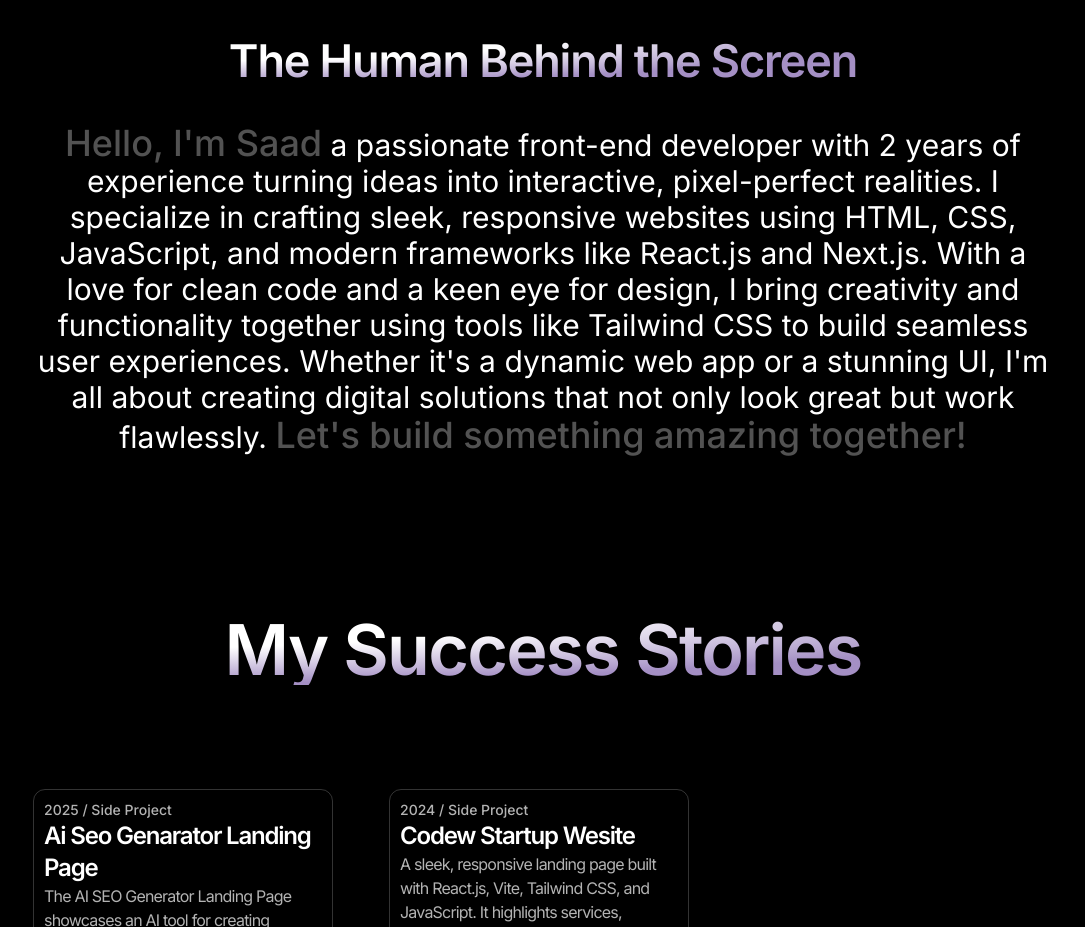
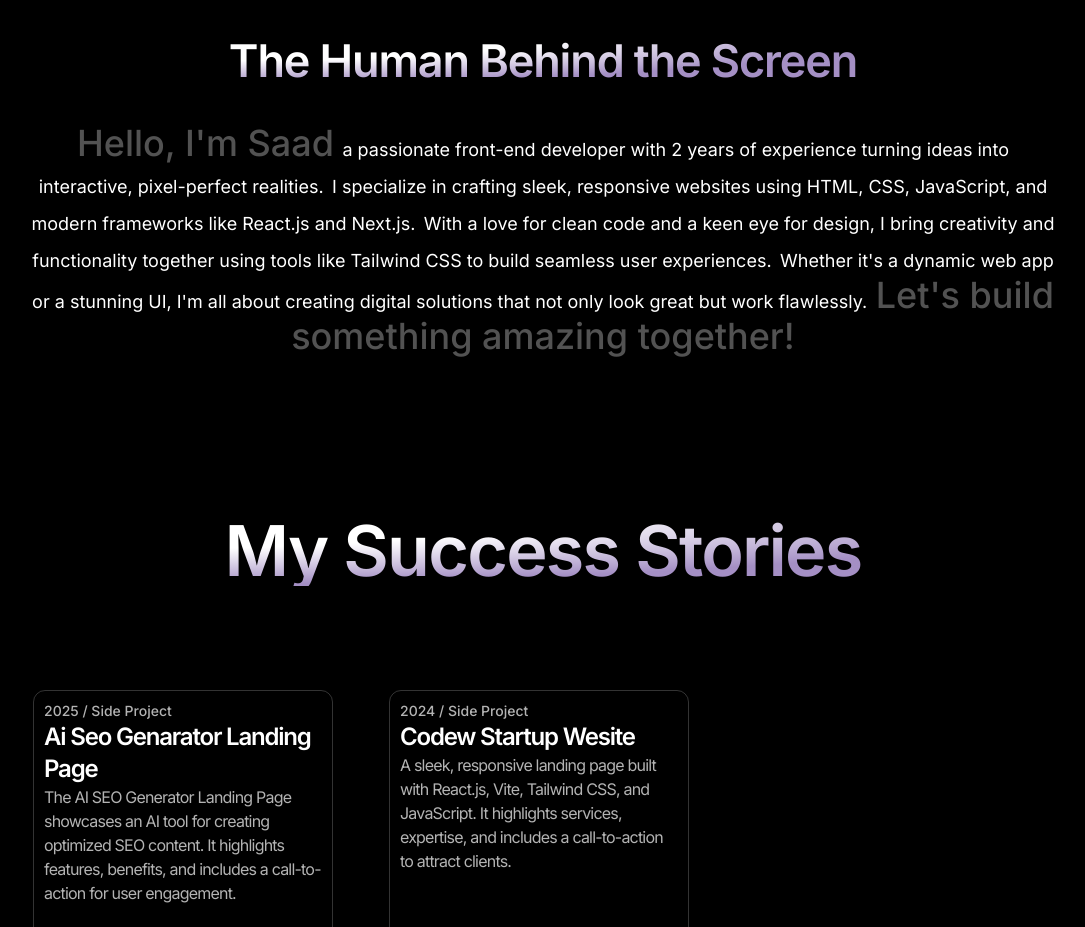
Before and after one commit to SaadAnna/Saad_Anna_Portfolio, a Next.js app: page / in a window 1280 px wide. Shown: the part 1680-2607 px from the top of the page, without its empty margins (97-1182 px from the left). Built offline with nearby package versions, Linux system fonts and the light colour scheme.

Commit message:
Update The Content In The About Section

```diff
--- a/src/sections/About.tsx
+++ b/src/sections/About.tsx
@@ -74,20 +74,20 @@ export const About = () => {
             className="lg:text-3xl md:text-2xl sm:text-xl max-w-5xl font-normal mx-auto text-center"
           >
             <span className="always-white">Hello, I&apos;m Saad</span>{" "}
-            <span className="animate-span">
+            <span className="animate-span sm:text-lg">
               a passionate front-end developer with 2 years of experience
               turning ideas into interactive, pixel-perfect realities.
             </span>{" "}
-            <span className="animate-span">
+            <span className="animate-span sm:text-lg">
               I specialize in crafting sleek, responsive websites using HTML,
               CSS, JavaScript, and modern frameworks like React.js and Next.js.
             </span>{" "}
-            <span className="animate-span">
+            <span className="animate-span sm:text-lg">
               With a love for clean code and a keen eye for design, I bring
               creativity and functionality together using tools like Tailwind
               CSS to build seamless user experiences.
             </span>{" "}
-            <span className="animate-span">
+            <span className="animate-span sm:text-lg">
               Whether it&apos;s a dynamic web app or a stunning UI, I&apos;m all
               about creating digital solutions that not only look great but work
               flawlessly.
```
